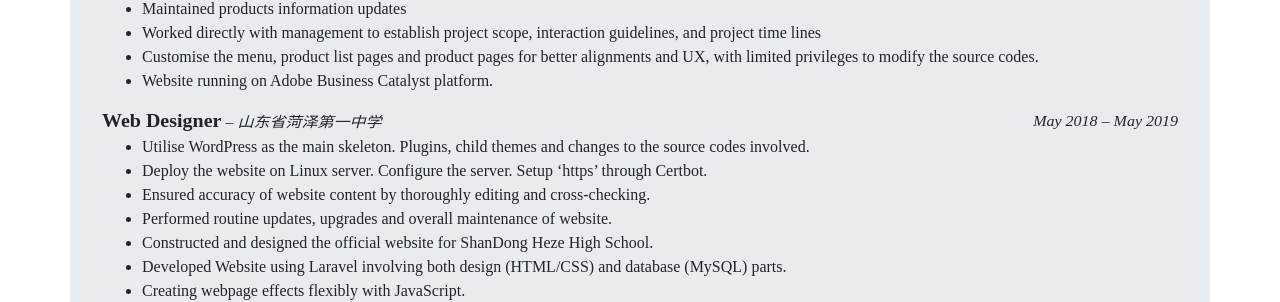
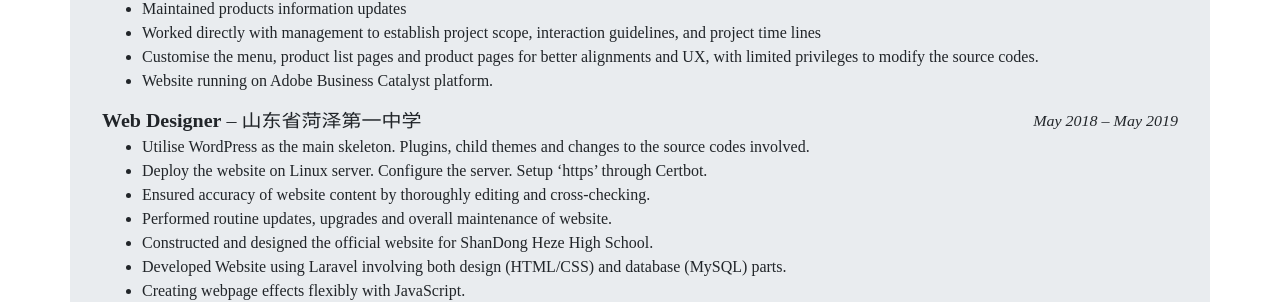
Before and after one commit to xiandew/xiandew.github.io, a Jekyll site: the page resume/index.html, which Jekyll copies as it is, in a window 1280 px wide. Shown: the part 1529-1831 px from the top of the page. Built offline with Jekyll 4.4.1, drawn with Linux system fonts in a browser that asks for light colours; nearby versions of some CDN libraries.

Commit message:
Update font for Chinese characters

```diff
--- a/resume/index.html
+++ b/resume/index.html
@@ -235,7 +235,7 @@
             <div>
                 <div class="exp-one-liner">
                     <h5 class="title">Web Designer<em class="company-name"
-                            style="font-size: 80%;">山东省菏泽第一中学</em></h5>
+                            style="font-family: STFangSong;font-style: inherit;">山东省菏泽第一中学</em></h5>
                     <em class="period">May 2018 – May 2019</em>
                 </div>
 
--- a/resume/style.css
+++ b/resume/style.css
@@ -107,6 +107,7 @@ h5 {
 
 .exp-one-liner .company-name::before {
     content: " – ";
+    font-family: initial;
 }
 
 .exp-one-liner .period {
```
